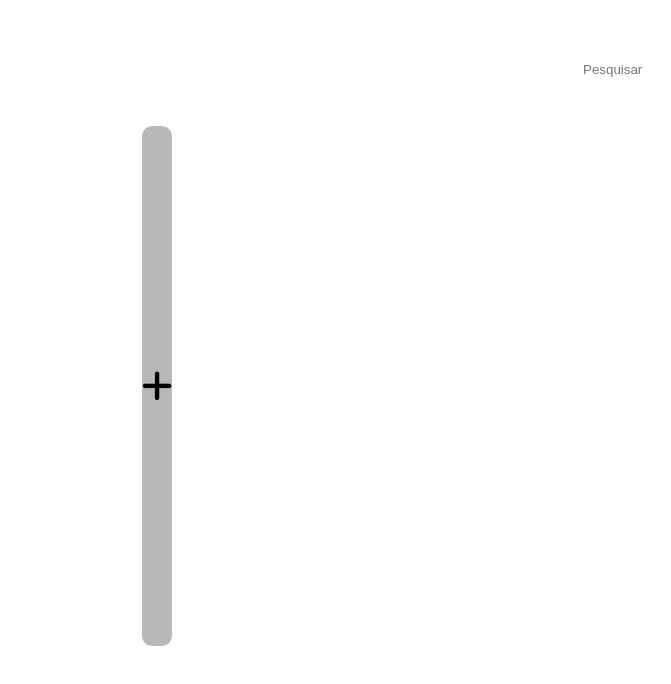
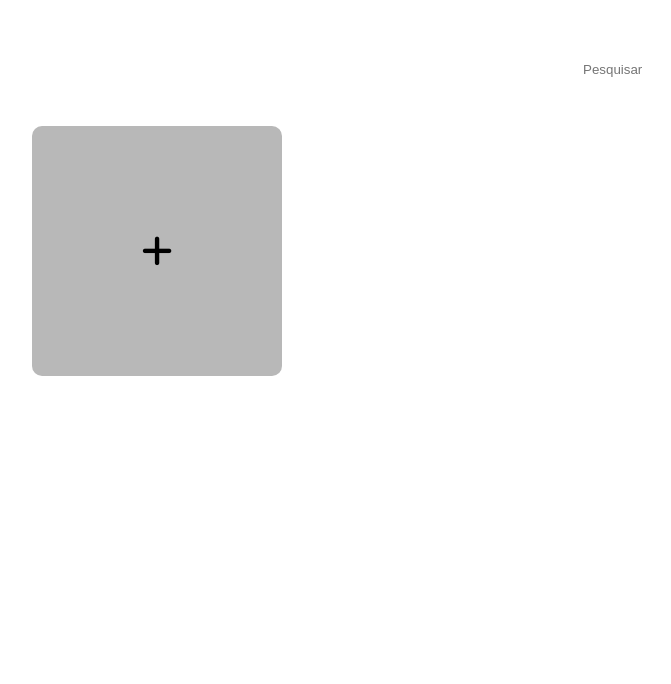
Before and after one commit to Sirfak3/FrontEnd-Challange, a plain HTML site: page index.html in a window 1280 px wide. Shown: the whole page, without its empty margins (483-1154 px from the left). Drawn offline with Linux system fonts and the light colour scheme; a web font is replaced by a local one.

Commit message:
Update style.css

```diff
--- a/src/style/style.css
+++ b/src/style/style.css
@@ -1,5 +1,5 @@
 :root {
-    --textAndBorder : #fff;
+    --textAndBorder : red;
     --tema : rgb(4, 4, 24);
     --tema2 : rgb(9, 9, 27);
 }
@@ -240,3 +240,8 @@ a {
     cursor: pointer;
     background-color: var(--textAndBorder);
 }
+
+.allcard {
+    width: 250px;
+    height: 250px;
+}
```
